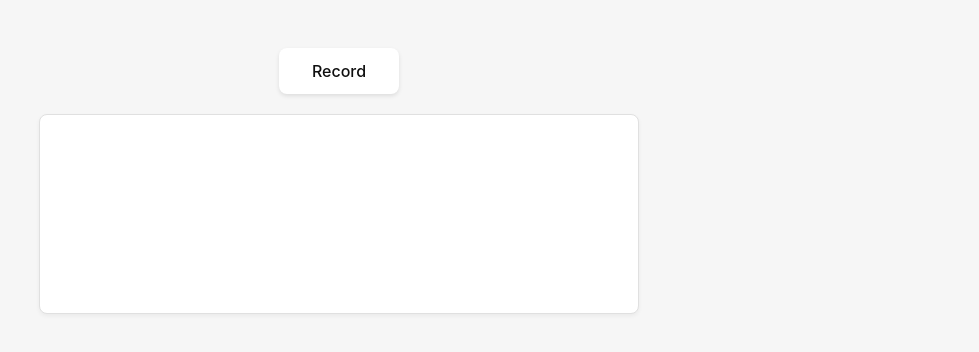
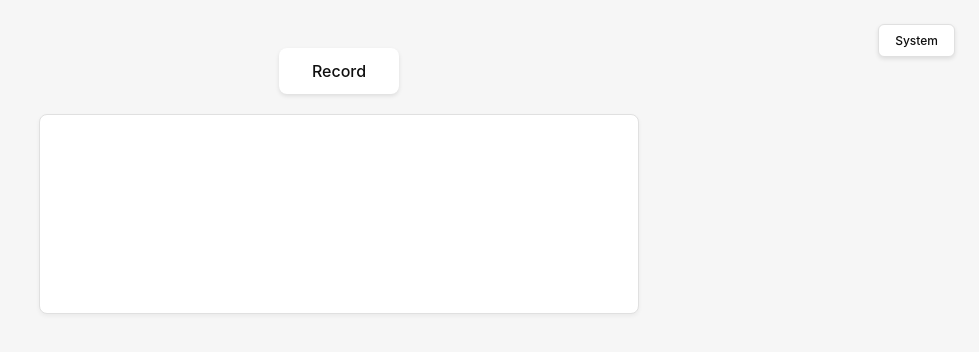
Before and after one commit to hyperwhisper/app, a React (Vite) app: page / in a window 1280 px wide. Shown: the top 352 px of the page, without its empty margins (301-1280 px from the left). Built offline with nearby package versions, Linux system fonts and the light colour scheme.

Commit message:
feat: add themes; but system theme broken
Signed-off-by: Ameya Shenoy <shenoy.ameya@gmail.com>

```diff
--- a/src-tauri/tauri.conf.json
+++ b/src-tauri/tauri.conf.json
@@ -14,7 +14,7 @@
       {
         "title": "hyperwhisper",
         "width": 800,
-        "height": 600
+        "height": 300
       }
     ],
     "security": {
--- a/src/App.css
+++ b/src/App.css
@@ -23,6 +23,34 @@
   gap: 20px;
   min-height: 100vh;
   box-sizing: border-box;
+  position: relative;
+}
+
+.theme-toggle {
+  position: absolute;
+  top: 16px;
+  right: 16px;
+  padding: 8px 16px;
+  font-size: 12px;
+  font-weight: 500;
+  font-family: inherit;
+  color: #0f0f0f;
+  background-color: #ffffff;
+  border: 1px solid #e0e0e0;
+  border-radius: 6px;
+  cursor: pointer;
+  transition: border-color 0.25s, background-color 0.25s;
+  box-shadow: 0 2px 4px rgba(0, 0, 0, 0.1);
+  outline: none;
+}
+
+.theme-toggle:hover {
+  border-color: #396cd8;
+}
+
+.theme-toggle:active {
+  border-color: #396cd8;
+  background-color: #e8e8e8;
 }
 
 .record-btn {
@@ -97,32 +125,40 @@
   background-color: #e8e8e8;
 }
 
-@media (prefers-color-scheme: dark) {
-  :root {
+/* Light theme (default, but explicit for data-theme="light") */
+[data-theme="light"] {
+  color: #0f0f0f;
+  background-color: #f6f6f6;
+}
+
+/* Dark theme */
+[data-theme="dark"] {
   color: #f6f6f6;
   background-color: #2f2f2f;
 }
 
-  .record-btn,
-  .copy-btn {
+[data-theme="dark"] .theme-toggle,
+[data-theme="dark"] .record-btn,
+[data-theme="dark"] .copy-btn {
   color: #ffffff;
   background-color: #0f0f0f98;
   border-color: transparent;
 }
 
-  .record-btn:active,
-  .copy-btn:active {
+[data-theme="dark"] .theme-toggle:active,
+[data-theme="dark"] .record-btn:active,
+[data-theme="dark"] .copy-btn:active {
   background-color: #0f0f0f69;
 }
 
-  .record-btn:hover,
-  .copy-btn:hover {
+[data-theme="dark"] .theme-toggle:hover,
+[data-theme="dark"] .record-btn:hover,
+[data-theme="dark"] .copy-btn:hover {
   border-color: #24c8db;
 }
 
-  .text-box {
+[data-theme="dark"] .text-box {
   color: #f6f6f6;
   background-color: #1a1a1a;
   border-color: #444;
 }
-}
--- a/src/App.tsx
+++ b/src/App.tsx
@@ -1,8 +1,38 @@
-import { useState } from "react";
+import { useState, useEffect } from "react";
 import "./App.css";
+
+type Theme = "light" | "dark" | "system";
 
 function App() {
   const [text, setText] = useState("");
+  const [theme, setTheme] = useState<Theme>("system");
+
+  useEffect(() => {
+    const root = document.documentElement;
+
+    // Function to apply the theme
+    const applyTheme = () => {
+      if (theme === "system") {
+        const systemTheme = window.matchMedia("(prefers-color-scheme: dark)").matches
+          ? "dark"
+          : "light";
+        root.setAttribute("data-theme", systemTheme);
+      } else {
+        root.setAttribute("data-theme", theme);
+      }
+    };
+
+    // Apply theme immediately
+    applyTheme();
+
+    // Listen for system theme changes only when in system mode
+    if (theme === "system") {
+      const mediaQuery = window.matchMedia("(prefers-color-scheme: dark)");
+      const handleChange = () => applyTheme();
+      mediaQuery.addEventListener("change", handleChange);
+      return () => mediaQuery.removeEventListener("change", handleChange);
+    }
+  }, [theme]);
 
   function handleRecord() {
     setText((prev) => prev + "hello world");
@@ -12,8 +42,25 @@ function App() {
     navigator.clipboard.writeText(text);
   }
 
+  function cycleTheme() {
+    setTheme((prev) => {
+      if (prev === "system") return "light";
+      if (prev === "light") return "dark";
+      return "system";
+    });
+  }
+
+  function getThemeLabel() {
+    if (theme === "system") return "System";
+    if (theme === "light") return "Light";
+    return "Dark";
+  }
+
   return (
     <main className="container">
+      <button className="theme-toggle" onClick={cycleTheme}>
+        {getThemeLabel()}
+      </button>
       <button className="record-btn" onClick={handleRecord}>
         Record
       </button>
```
Lines whose indentation alone changed are shown as unchanged.
